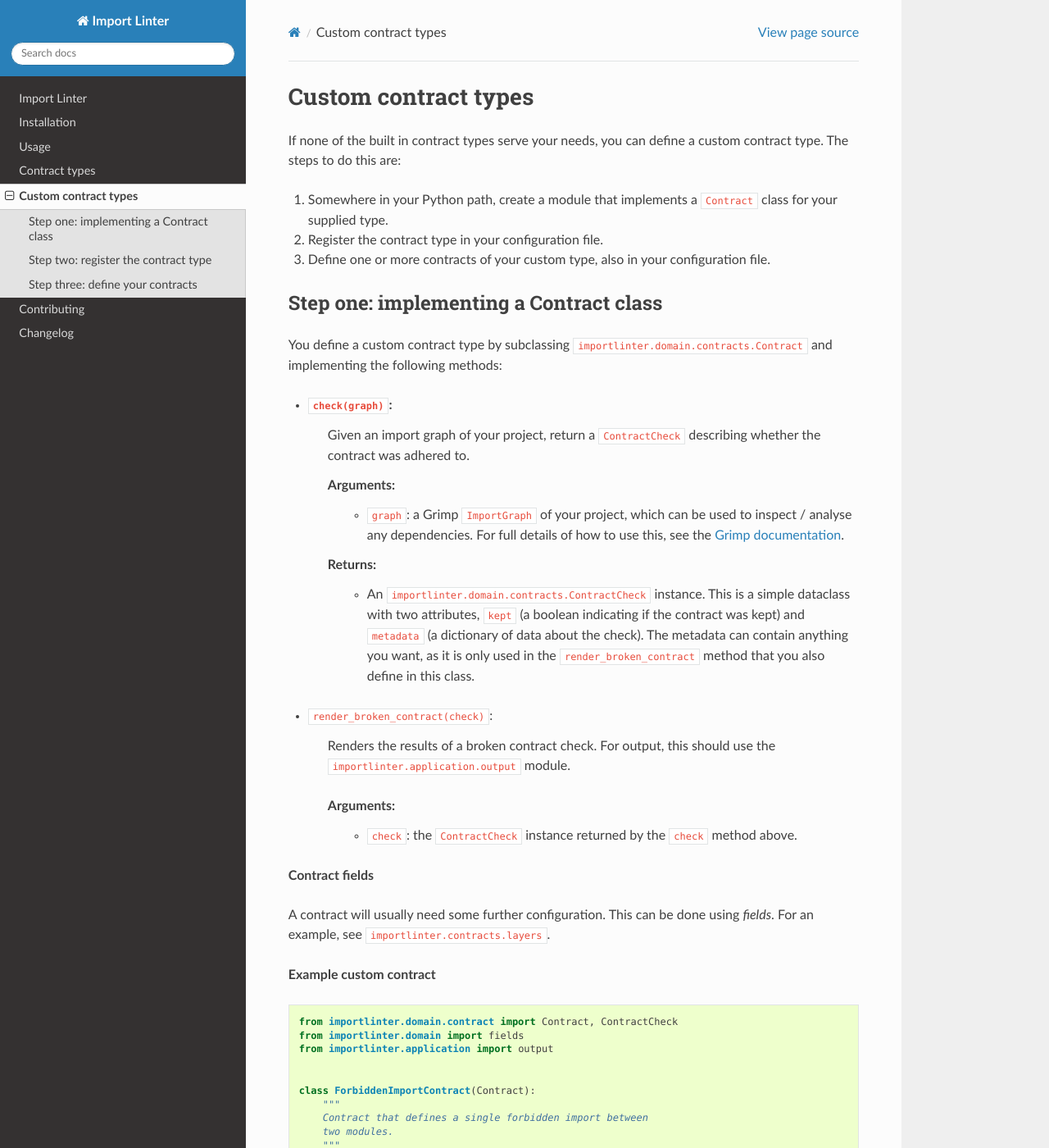
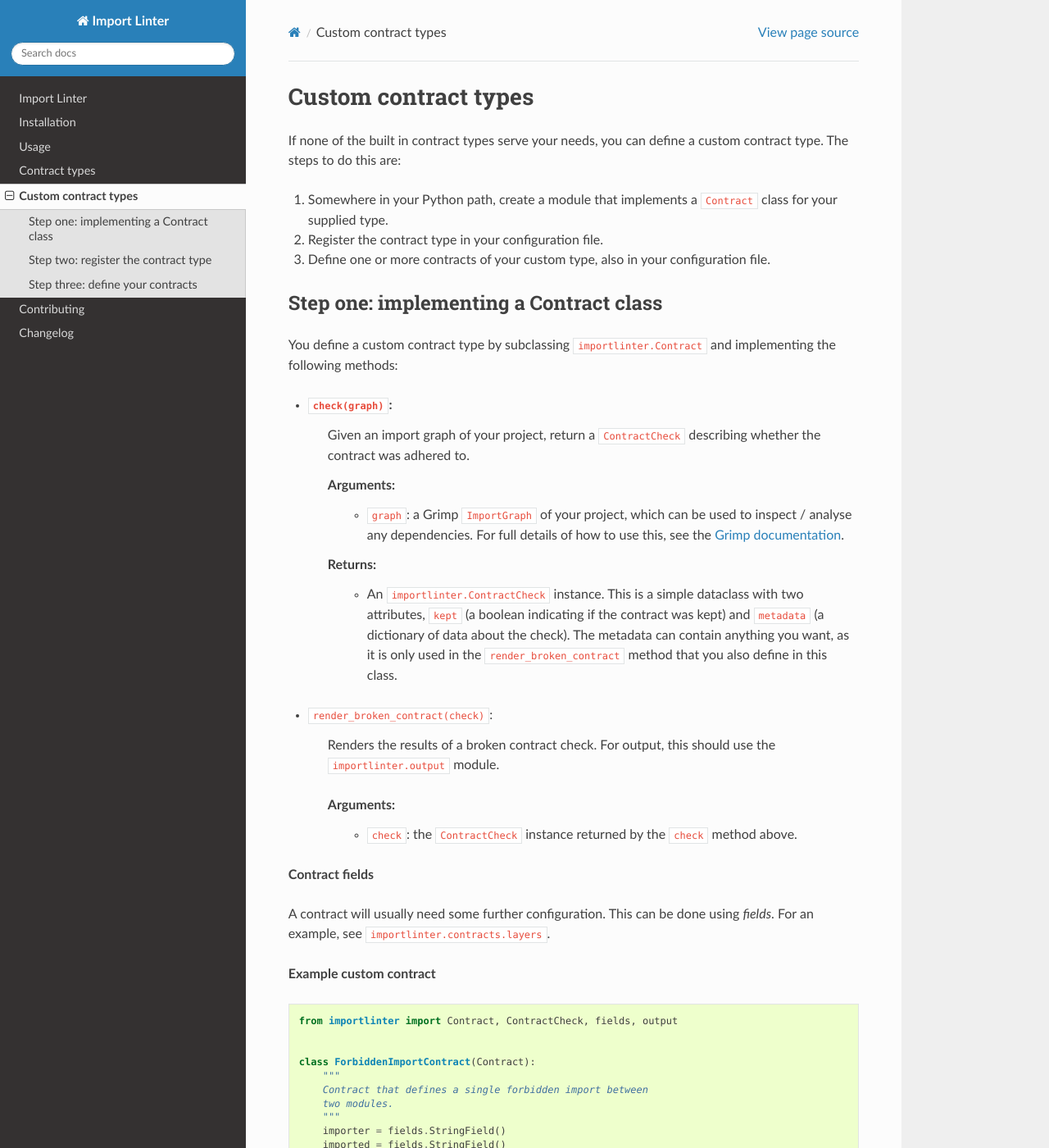
Before and after one commit to seddonym/import-linter, a Sphinx documentation site: the page built from docs/custom_contract_types.rst, in a window 1280 px wide and 1400 px high. Shown: the whole window at 82% size. Built offline with Sphinx 7.4.7 and the Read the Docs theme 2.0.0, drawn with Linux system fonts in a browser that asks for light colours.

Commit message:
Make certain classes/modules available at the top level

```diff
--- a/docs/custom_contract_types.rst
+++ b/docs/custom_contract_types.rst
@@ -12,7 +12,7 @@ this are:
 Step one: implementing a Contract class
 ---------------------------------------
 
-You define a custom contract type by subclassing ``importlinter.domain.contracts.Contract`` and implementing the
+You define a custom contract type by subclassing ``importlinter.Contract`` and implementing the
 following methods:
 
 - ``check(graph)``:
@@ -23,7 +23,7 @@ following methods:
           For full details of how to use this, see the `Grimp documentation`_.
 
     Returns:
-        - An ``importlinter.domain.contracts.ContractCheck`` instance. This is a simple dataclass with two attributes,
+        - An ``importlinter.ContractCheck`` instance. This is a simple dataclass with two attributes,
           ``kept`` (a boolean indicating if the contract was kept) and ``metadata`` (a dictionary of data about the
           check). The metadata can contain anything you want, as it is only used in the ``render_broken_contract``
           method that you also define in this class.
@@ -31,7 +31,7 @@ following methods:
 - ``render_broken_contract(check)``:
 
     Renders the results of a broken contract check. For output, this should use the
-    ``importlinter.application.output`` module.
+    ``importlinter.output`` module.
 
     Arguments:
         - ``check``: the ``ContractCheck`` instance returned by the ``check`` method above.
@@ -45,9 +45,7 @@ see ``importlinter.contracts.layers``.
 
 .. code-block:: python
 
-    from importlinter.domain.contract import Contract, ContractCheck
-    from importlinter.domain import fields
-    from importlinter.application import output
+    from importlinter import Contract, ContractCheck, fields, output
 
 
     class ForbiddenImportContract(Contract):
--- a/src/importlinter/__init__.py
+++ b/src/importlinter/__init__.py
@@ -1 +1,5 @@
 __version__ = '1.0a1'
+
+from .domain.contract import Contract, ContractCheck  # noqa
+from .domain import fields  # noqa
+from .application import output  # noqa
```
